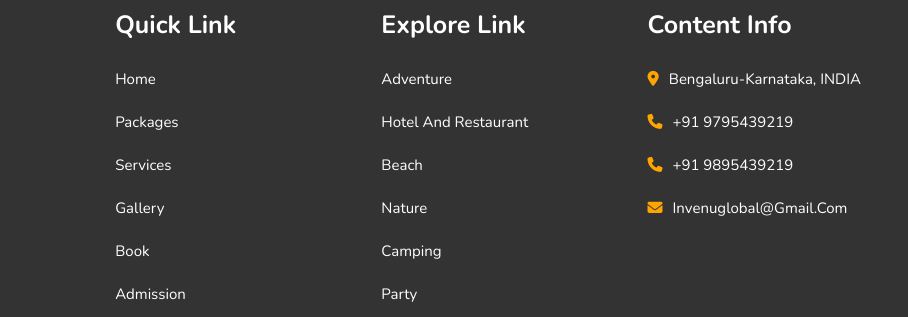
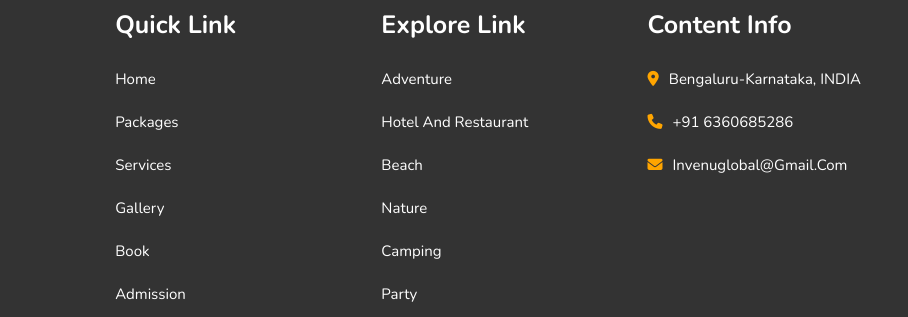
Before and after one commit to Chandan-HL/99trips, a plain HTML site: page index.html in a window 1280 px wide. Shown: the part 5023-5340 px from the top of the page, 0-908 px from the left. Drawn offline with nearby package versions, Linux system fonts and the light colour scheme.

Commit message:
second commit

```diff
--- a/index.html
+++ b/index.html
@@ -561,8 +561,7 @@
         <div class="box">
             <h3>Content Info</h3>
             <a href="#"><i class="fa-solid fa-location-dot"></i>Bengaluru-Karnataka, INDIA</a>
-            <a href="#"><i class="fa-solid fa-phone"></i>+91 9795439219</a>
-            <a href="#"><i class="fa-solid fa-phone"></i>+91 9895439219</a>
+            <a href="#"><i class="fa-solid fa-phone"></i>+91 6360685286</a>
             <a href="#"><i class="fa-solid fa-envelope"></i>invenuglobal@gmail.com</a>
         </div>
 
```
